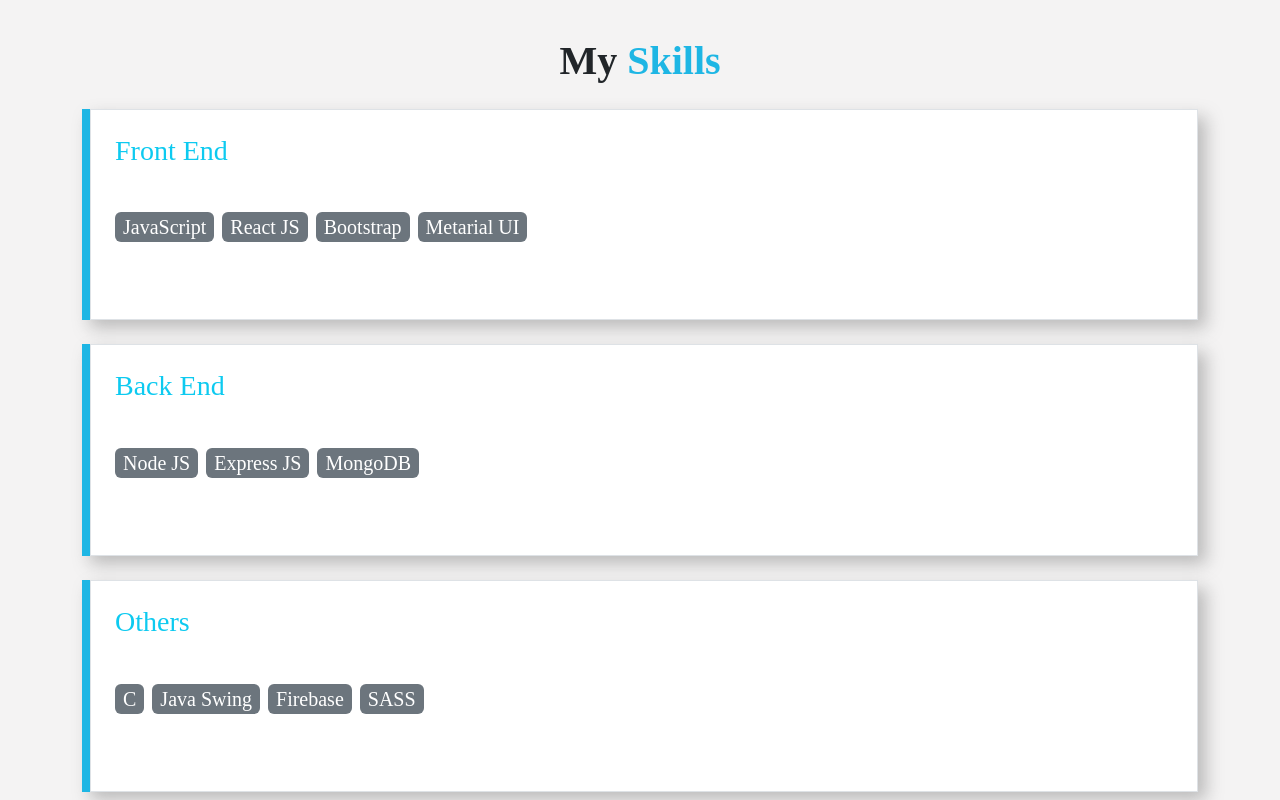
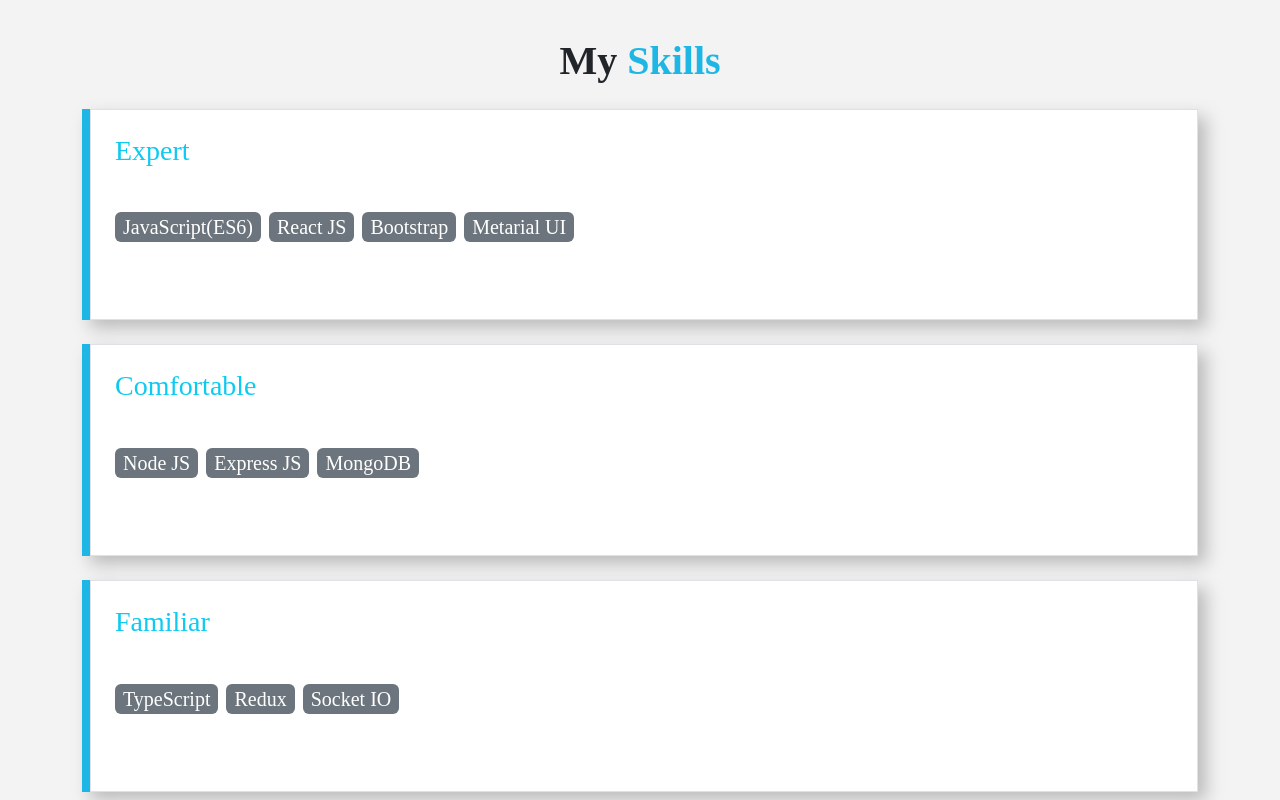
Before and after one commit to DevTeertha/devteertha, a React (Create React App) app: page /about in a window 1280 px wide. Shown: the part 680-1480 px from the top of the page. Built offline with nearby package versions, Linux system fonts and the light colour scheme; a web font is replaced by a local one.

Commit message:
Change Data

```diff
--- a/src/Info/Info.js
+++ b/src/Info/Info.js
@@ -80,12 +80,16 @@
 ]
 export const AboutSkills = [
     {
-        title: "Front End",
-        Skills: ['JavaScript', 'React JS', 'Bootstrap', 'Metarial UI']
+        title: "Expert",
+        Skills: ['JavaScript(ES6)', 'React JS', 'Bootstrap', 'Metarial UI']
     },
     {
-        title: "Back End",
+        title: "Comfortable",
         Skills: ['Node JS', 'Express JS', 'MongoDB']
+    },
+    {
+        title: "Familiar",
+        Skills: ['TypeScript','Redux','Socket IO']
     },
     {
         title: "Others",
--- a/src/components/Footer/Footer.js
+++ b/src/components/Footer/Footer.js
@@ -7,9 +7,9 @@
     return (
         <div className="common-background text-white py-5">
             <div className="container text-center">
-                <p>Copyright &copy; {new Date().getFullYear()} | {shortName} </p>
                 <p> <PhoneFill></PhoneFill>  +88 {phone} || <EnvelopeFill></EnvelopeFill>  {email} </p>
                 <p> {address} <br/> {state} </p>
+                <p>Copyright &copy; {new Date().getFullYear()} | {shortName} </p>
             </div>
         </div>
     );
```
